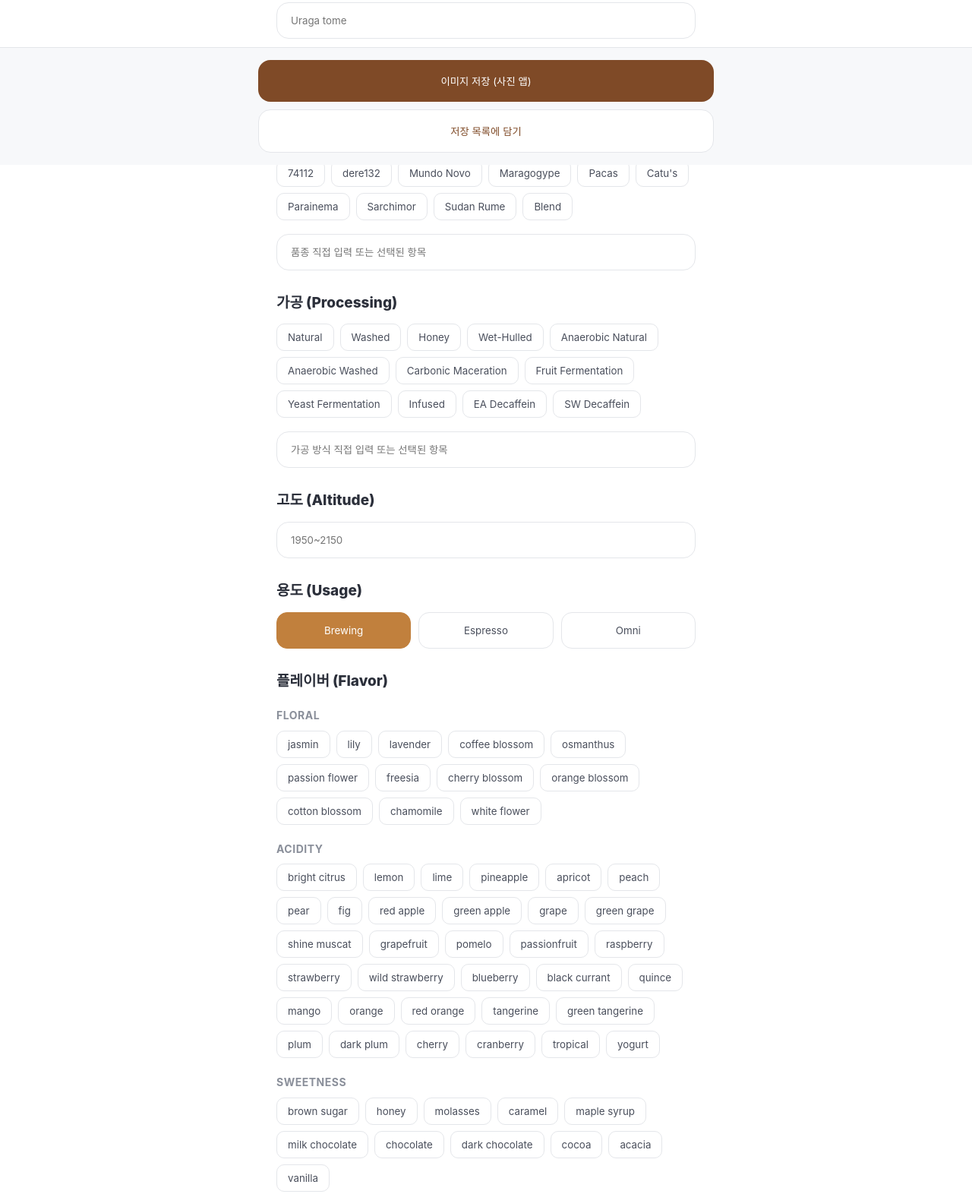
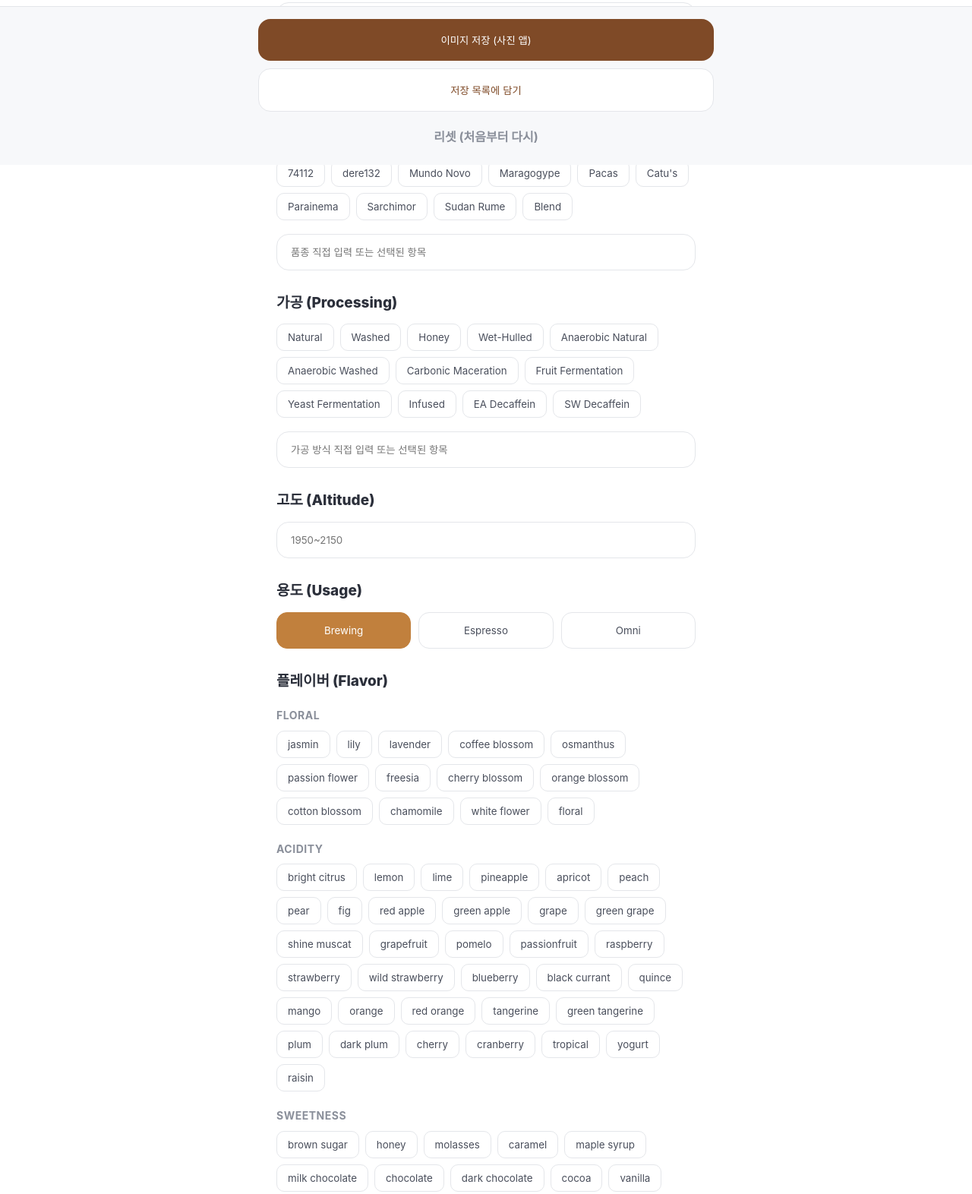
Before and after one commit to sowoncoffee/flavor-wheel, a plain HTML site: page index.html in a window 1280 px wide. Shown: the part 583-2155 px from the top of the page at 76% size. Drawn offline with Linux system fonts and the light colour scheme.

Commit message:
Add files via upload

```diff
--- a/index.html
+++ b/index.html
@@ -9,7 +9,7 @@
 :root{--o:#c1803d;--d:#7f4a27;--t:#2b2f3a;--m:#8a8f9a;--l:#e4e6ea;--bg:#fff}
 *{box-sizing:border-box;-webkit-tap-highlight-color:transparent}
 [hidden]{display:none!important}
-body{margin:0;background:var(--bg);color:var(--t);font:16px/1.4 -apple-system,"Apple SD Gothic Neo","Noto Sans KR",sans-serif;padding-bottom:calc(150px + env(safe-area-inset-bottom))}
+body{margin:0;background:var(--bg);color:var(--t);font:16px/1.4 -apple-system,"Apple SD Gothic Neo","Noto Sans KR",sans-serif;padding-bottom:calc(215px + env(safe-area-inset-bottom))}
 header{display:flex;align-items:center;gap:28px;padding:calc(22px + env(safe-area-inset-top)) 24px 18px;max-width:600px;margin:auto}
 .logo{background:#2b2522;color:#fff;border-radius:12px;padding:10px 14px;text-align:center;line-height:1}
 .logo b{display:block;font-size:22px;font-weight:600;padding-bottom:6px;border-bottom:1px solid #5a504a}
@@ -39,11 +39,12 @@ canvas{display:block;width:100%;max-width:400px;margin:0 auto;border-radius:12px
 .btn{border:0;border-radius:16px;padding:18px;font:800 19px inherit;font-family:inherit}
 .main{background:var(--d);color:#fff}
 .sec{background:#fff;color:var(--d);border:1.5px solid var(--l)}
+.rst{background:transparent;color:var(--m);padding:10px;font-size:16px;font-weight:700}
 .card{display:flex;align-items:center;gap:8px;border:1px solid var(--l);border-radius:14px;padding:14px 16px;margin:12px 0}
 .card div{flex:1;min-width:0}.card b{display:block;overflow:hidden;text-overflow:ellipsis;white-space:nowrap}
 .card small{color:var(--m)}
 .card button{border:1px solid var(--l);background:#fff;border-radius:10px;padding:8px 12px;font:14px inherit;font-family:inherit}
-#toast{position:fixed;left:50%;bottom:calc(150px + env(safe-area-inset-bottom));transform:translateX(-50%);background:#2b2522;color:#fff;padding:10px 18px;border-radius:20px;font-size:14px;opacity:0;transition:opacity .2s;pointer-events:none}
+#toast{position:fixed;left:50%;bottom:calc(215px + env(safe-area-inset-bottom));transform:translateX(-50%);background:#2b2522;color:#fff;padding:10px 18px;border-radius:20px;font-size:14px;opacity:0;transition:opacity .2s;pointer-events:none}
 #toast.show{opacity:1}
 </style>
 </head>
@@ -82,6 +83,7 @@ canvas{display:block;width:100%;max-width:400px;margin:0 auto;border-radius:12px
 <div class="bar" id="bar"><div>
 <button class="btn main" id="png">이미지 저장 (사진 앱)</button>
 <button class="btn sec" id="keep">저장 목록에 담기</button>
+<button class="btn rst" id="reset">리셋 (처음부터 다시)</button>
 </div></div>
 <div id="toast"></div>
 
@@ -93,14 +95,14 @@ country:`Colombia,Ethiopia,Brazil,Guatemala,Kenya,Indonesia,Costa Rica,Vietnam,P
 varietal:`Typica,Bourbon,Caturra,Catuai,Catimor,Castillo,Geisha,Pacamara,SL24.28,Heirloom,74158,74110,74112,dere132,Mundo Novo,Maragogype,Pacas,Catu's,Parainema,Sarchimor,Sudan Rume,Blend`,
 process:`Natural,Washed,Honey,Wet-Hulled,Anaerobic Natural,Anaerobic Washed,Carbonic Maceration,Fruit Fermentation,Yeast Fermentation,Infused,EA Decaffein,SW Decaffein`};
 const FL={
-Floral:`jasmin,lily,lavender,coffee blossom,osmanthus,passion flower,freesia,cherry blossom,orange blossom,cotton blossom,chamomile,white flower`,
-Acidity:`bright citrus,lemon,lime,pineapple,apricot,peach,pear,fig,red apple,green apple,grape,green grape,shine muscat,grapefruit,pomelo,passionfruit,raspberry,strawberry,wild strawberry,blueberry,black currant,quince,mango,orange,red orange,tangerine,green tangerine,plum,dark plum,cherry,cranberry,tropical,yogurt`,
-Sweetness:`brown sugar,honey,molasses,caramel,maple syrup,milk chocolate,chocolate,dark chocolate,cocoa,acacia,vanilla`,
+Floral:`jasmin,lily,lavender,coffee blossom,osmanthus,passion flower,freesia,cherry blossom,orange blossom,cotton blossom,chamomile,white flower,floral`,
+Acidity:`bright citrus,lemon,lime,pineapple,apricot,peach,pear,fig,red apple,green apple,grape,green grape,shine muscat,grapefruit,pomelo,passionfruit,raspberry,strawberry,wild strawberry,blueberry,black currant,quince,mango,orange,red orange,tangerine,green tangerine,plum,dark plum,cherry,cranberry,tropical,yogurt,raisin`,
+Sweetness:`brown sugar,honey,molasses,caramel,maple syrup,milk chocolate,chocolate,dark chocolate,cocoa,vanilla`,
 Herbal:`Bergamot,Lemongrass,glass,pepper,rooibos,cinnamon,rosemary,verbena,lemon thyme,tea rose`,
 Alcohol:`whisky,sherry whiskey,white wine,red wine,white rum`,
-Tea:`Black tea,Red tea,Green tea,White tea,Hibiscus,Darjeeling,Jasmine tea`,
+Tea:`Black tea,Red tea,Green tea,White tea,Hibiscus,Darjeeling,Jasmine tea,Oolong tea`,
 Nutty:`Almond,Hazelnut,Walnut,Peanut,Cashew,Pecan,Chestnut`,
-Texture:`silky,milky,jam,syrup,juicy,candy`};
+Texture:`silky,milky,jam,syrup,juicy,candy,creamy`};
 const el={country:$('#country'),varietal:$('#varietal'),process:$('#process'),flavor:$('#flavor')};
 const multi={varietal:1,flavor:1};
 let usage='Brewing';
@@ -219,6 +221,7 @@ $('#keep').onclick=()=>toast(addList()?'저장 목록에 담았어요':'이미
 function today(){const n=new Date(),p=z=>String(z).padStart(2,'0');return n.getFullYear()+'-'+p(n.getMonth()+1)+'-'+p(n.getDate())}
 // 이미지 저장 후: 저장 목록에 자동 저장 + 처음 상태로 초기화
 function resetForm(){IDS.forEach(i=>$('#'+i).value='');$('#date').value=today();setUsage('Brewing');sync();scrollTo(0,0)}
+$('#reset').onclick=()=>{resetForm();toast('모두 지우고 처음 상태로 돌렸어요')};
 function finish(){addList();resetForm();toast('저장 목록에 담고 새로 시작해요')}
 function renderList(){
   const a=load(),box=$('#list');box.innerHTML='';
```
